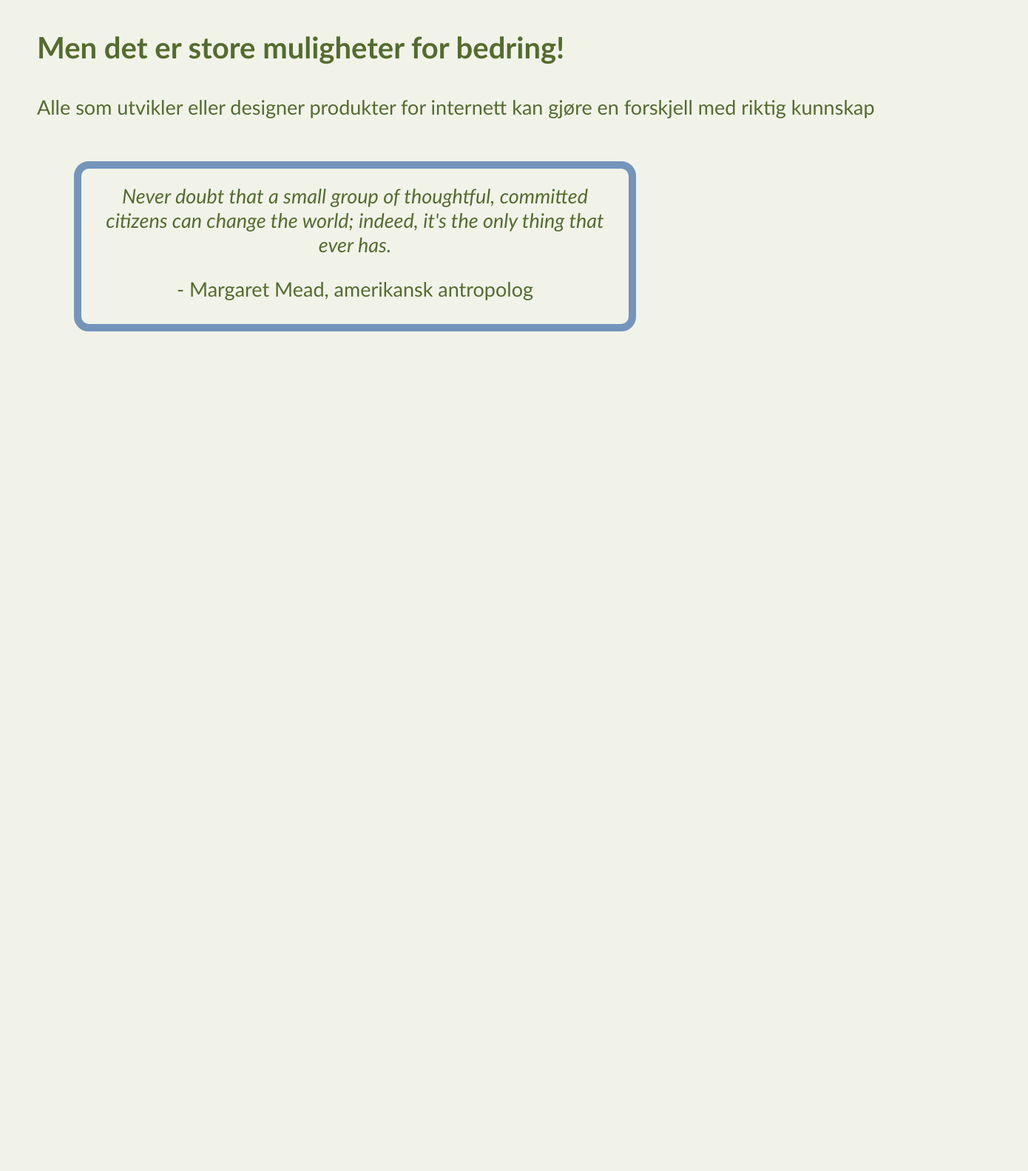
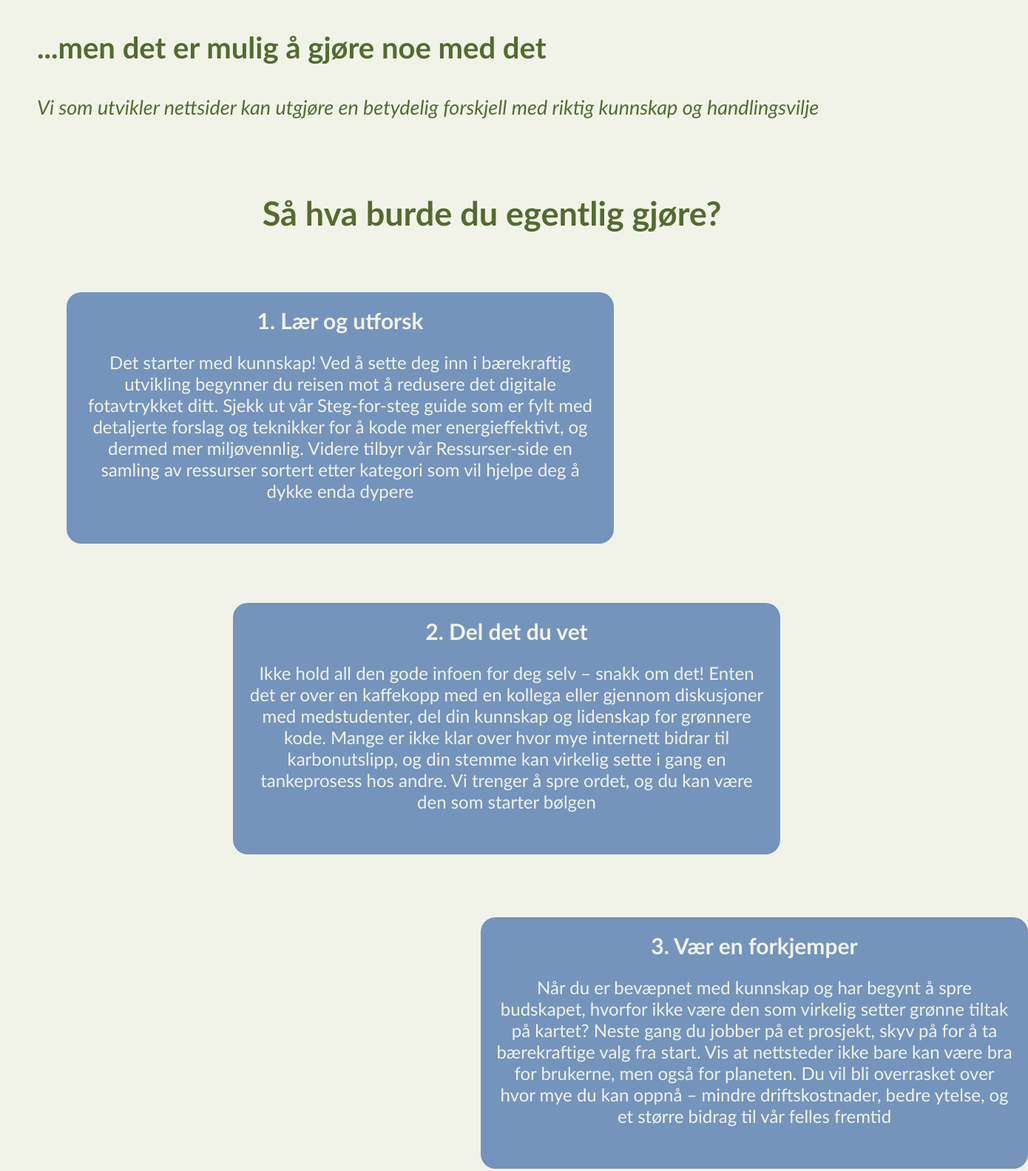
Before and after one commit to thea-fladby/green-coding, a plain HTML site: page impact.html in a window 1280 px wide. Shown: the part 1580-3163 px from the top of the page at 74% size, 1390 px wide, since content can reach past the window. Before the commit the page ends 2098 px from the top, so only its background shows below. Drawn offline with Linux system fonts and the light colour scheme.

Commit message:
Finish Impact page

```diff
--- a/impact.html
+++ b/impact.html
@@ -41,12 +41,29 @@
                 </div>
             </div>
             <div class="solution-container">
-            <h3 id="whattodo">Men det er store muligheter for bedring!</h3>
-            <p> Alle som utvikler eller designer produkter for internett kan gjøre en forskjell med riktig kunnskap</p>
-            <div class="quote-bubble">
-                <i>Never doubt that a small group of thoughtful, committed citizens can change the world; indeed, it's the only thing that ever has.</i>
-                <p>- Margaret Mead, amerikansk antropolog</p>
-
+            <h3 id="whattodo">...men det er mulig å gjøre noe med det</h3>
+            <i> Vi som utvikler nettsider kan utgjøre en betydelig forskjell med riktig kunnskap og handlingsvilje</i>
+            <h3 id="actions">Så hva burde du egentlig gjøre?</h3>
+            <div class="action-bubble">
+                <h2 class="action-header">1. Lær og utforsk</h2>
+                <p>Det starter med kunnskap! Ved å sette deg inn i bærekraftig utvikling begynner du reisen mot å redusere det digitale fotavtrykket ditt. Sjekk ut vår
+                Steg-for-steg guide som er fylt med detaljerte forslag og teknikker for å kode mer energieffektivt, og dermed mer
+                miljøvennlig. Videre tilbyr vår Ressurser-side en samling av ressurser sortert etter kategori
+                som vil hjelpe deg å dykke enda dypere</p>
+            </div>
+            <div class="action-bubble">
+                <h2 class="action-header">2. Del det du vet</h2>
+                <p>Ikke hold all den gode infoen for deg selv – snakk om det! Enten det er over en kaffekopp med en kollega eller gjennom
+                diskusjoner med medstudenter, del din kunnskap og lidenskap for grønnere kode. Mange er ikke klar over hvor mye
+                internett bidrar til karbonutslipp, og din stemme kan virkelig sette i gang en tankeprosess hos andre. Vi trenger å spre
+                ordet, og du kan være den som starter bølgen</p>
+            </div>
+            <div class="action-bubble">
+                <h2 class="action-header">3. Vær en forkjemper</h2>
+                <p>Når du er bevæpnet med kunnskap og har begynt å spre budskapet, hvorfor ikke være den som virkelig setter grønne
+                tiltak på kartet? Neste gang du jobber på et prosjekt, skyv på for å ta bærekraftige valg fra start. Vis at nettsteder
+                ikke bare kan være bra for brukerne, men også for planeten. Du vil bli overrasket over hvor mye du kan oppnå – mindre
+                driftskostnader, bedre ytelse, og et større bidrag til vår felles fremtid</p>
             </div>
             </div>
         </main>
--- a/style.css
+++ b/style.css
@@ -245,34 +245,6 @@ nav .navElement:hover {
     margin-top: 80px;
 }
 
-#whattodo {
-    font-size: 40px;
-}
-
-.solution-container {
-    font-size: 27px;
-    position: relative;
-    top: 1100px;
-    padding-bottom: 100px;
-}
-
-.quote-bubble {
-    padding: 20px;
-    width: 700px;
-    height: 170px;
-    border-style: solid;
-    border-width: 10px;
-    border-radius: 20px;
-    border-color: #7494bc;
-    padding-top: 20px;
-    text-align: center;
-    position: relative;
-    top: 30px;
-    left: 50px;
-}
-
-
-
 .facts-container {
     position: relative;
     width: 100%;
@@ -352,6 +324,60 @@ nav .navElement:hover {
         top: auto;
         left: auto;
     }
+}
+
+#whattodo {
+    font-size: 40px;
+}
+
+#actions {
+    margin-top: 100px;
+    margin-bottom: 80px;
+    text-align: center;
+    font-size: 45px;
+}
+
+.solution-container {
+    font-size: 27px;
+    position: relative;
+    top: 1100px;
+    padding-bottom: 100px;
+}
+
+.action-bubble {
+    padding: 20px;
+    width: 700px;
+    height: 300px;
+    background-color: #7494bc;
+    color: #f1f3e9;
+    border-radius: 20px;
+    padding-top: 20px;
+    text-align: center;
+    position: relative;
+}
+.action-header {
+    font-size: 30px;
+    margin: 0 0 20px;
+}
+
+.action-bubble p {
+    font-size: 24px;
+}
+
+.action-bubble:nth-of-type(1) {
+    top: 0;
+    left: 40px;
+}
+
+.action-bubble:nth-of-type(2) {
+    top: 80px;
+    left: 265px;
+}
+
+.action-bubble:nth-of-type(3) {
+    top: 165px;
+    left: 600px;
+    margin-bottom: 200px;
 }
 
 /* STEP BY STEP PAGE */
```
